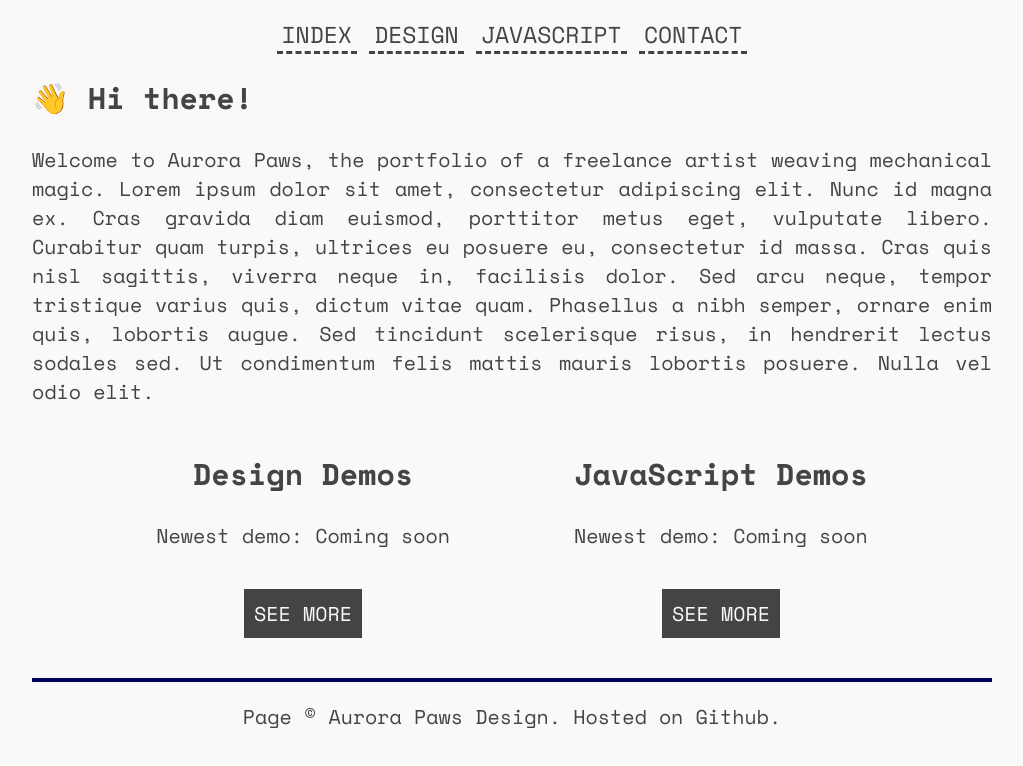
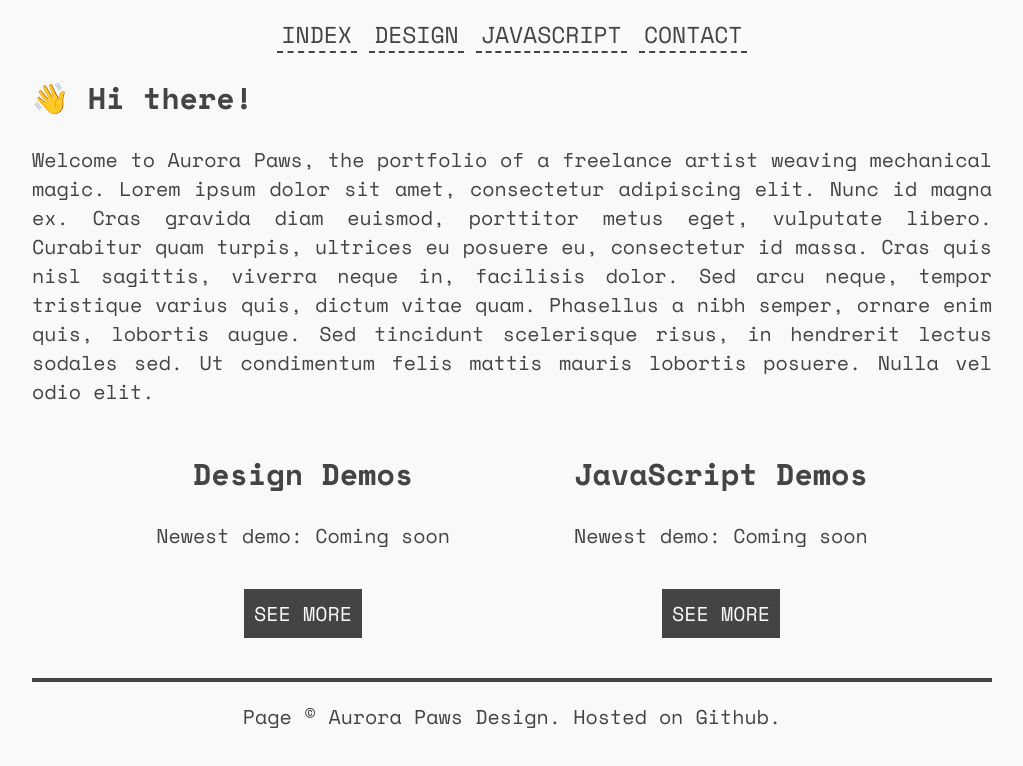
Before and after one commit to auroracreates/auroracreates.github.io, a plain HTML site: page index.html in a window 1280 px wide. Shown: the part 150-916 px from the top of the page, without its empty margins (128-1151 px from the left). Drawn offline with nearby package versions, Linux system fonts and the light colour scheme.

Commit message:
Update style.css

```diff
--- a/style.css
+++ b/style.css
@@ -12,7 +12,7 @@ body{
 }
 a{
     color:var(--text-color);
-    border-bottom:3px dashed var(--text-color);
+    border-bottom:2px dashed var(--text-color);
     text-decoration:none;
 }
 a:hover,a:focus{
@@ -32,7 +32,7 @@ header,footer{
     margin:1em 0;
 }
 hr{
-    border:2px #00055c solid;
+    border:2px solid var(--text-color);
 }
 #zero{
     text-align:justify;
```
